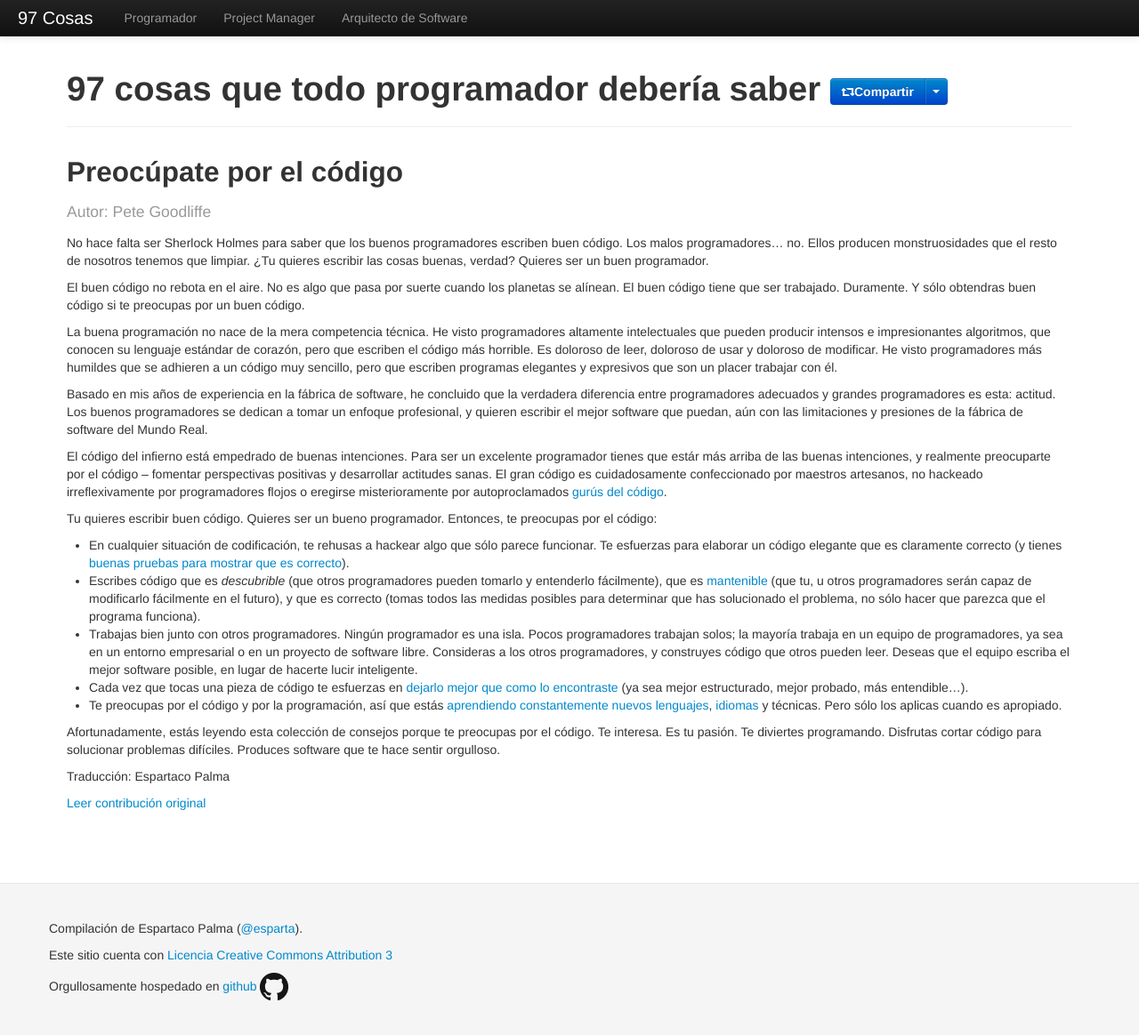
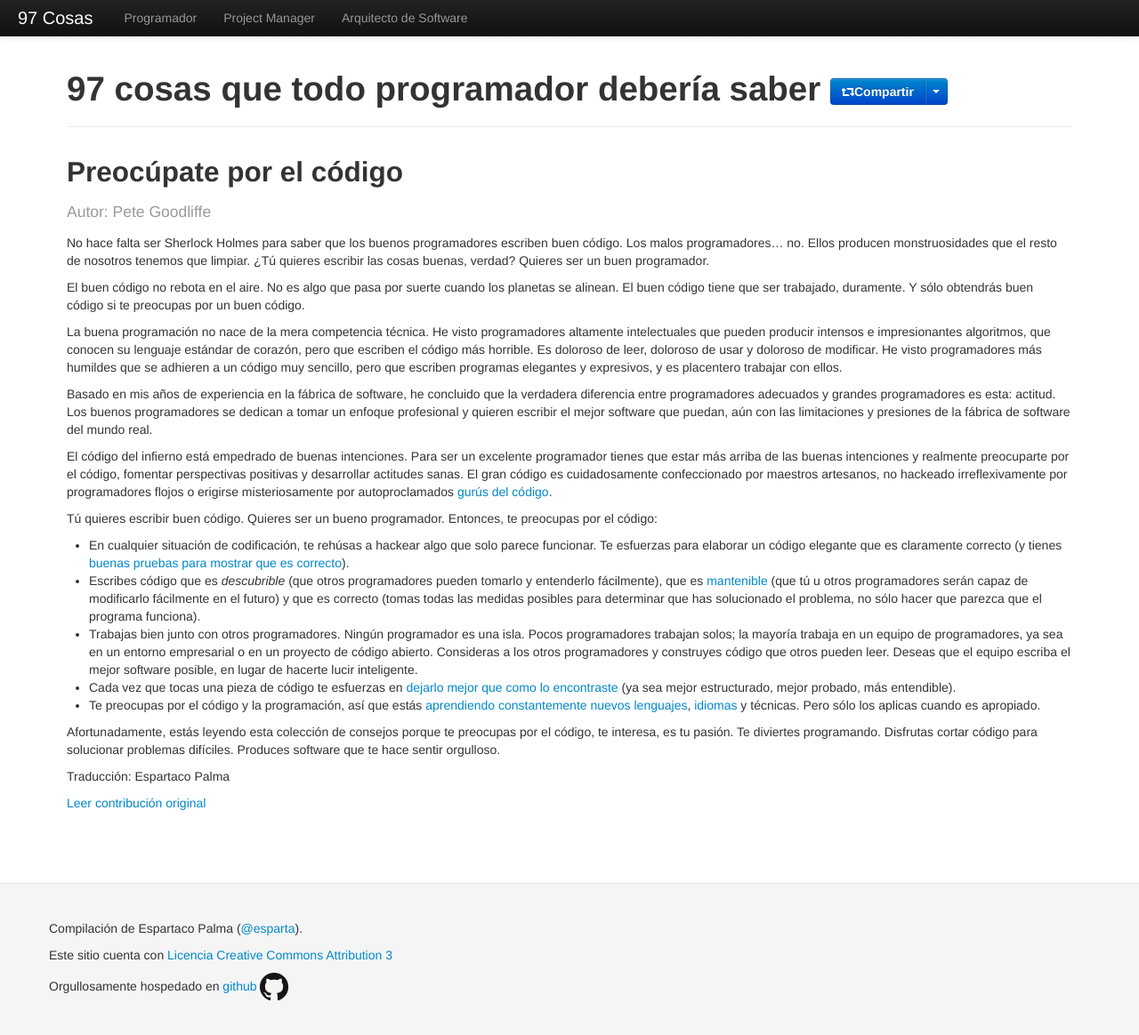
Before and after one commit to esparta/97cosas, a Jekyll site: the page built from programador/preocupate-por-el-codigo.md, in a window 1280 px wide and 1166 px high. Shown: the whole window at 89% size. Built offline with Jekyll 4.4.1, drawn with Linux system fonts in a browser that asks for light colours; comment, search, counter and statistics services are not loaded.

Commit message:
Spelling corrections on preocupate-por-el-codigo

```diff
--- a/programador/preocupate-por-el-codigo.md
+++ b/programador/preocupate-por-el-codigo.md
@@ -10,12 +10,12 @@ original: http://programmer.97things.oreilly.com/wiki/index.php/You_Gotta_Care_a
 No hace falta ser Sherlock Holmes para saber que los buenos
 programadores escriben buen código. Los malos programadores... no. Ellos
 producen monstruosidades que el resto de nosotros tenemos que limpiar.
-¿Tu quieres escribir las cosas buenas, verdad? Quieres ser un buen
+¿Tú quieres escribir las cosas buenas, verdad? Quieres ser un buen
 programador.
 
 El buen código no rebota en el aire. No es algo que pasa por suerte
-cuando los planetas se alínean. El buen código tiene que ser trabajado.
-Duramente. Y sólo obtendras buen código si te preocupas por un buen
+cuando los planetas se alinean. El buen código tiene que ser trabajado,
+duramente. Y sólo obtendrás buen código si te preocupas por un buen
 código.
 
 La buena programación no nace de la mera competencia técnica. He visto
@@ -24,51 +24,51 @@ impresionantes algoritmos, que conocen su lenguaje estándar de corazón,
 pero que escriben el código más horrible. Es doloroso de leer, doloroso
 de usar y doloroso de modificar. He visto programadores más humildes que
 se adhieren a un código muy sencillo, pero que escriben programas
-elegantes y expresivos que son un placer trabajar con él.
+elegantes y expresivos, y es placentero trabajar con ellos.
 
 Basado en mis años de experiencia en la fábrica de software, he
 concluido que la verdadera diferencia entre programadores adecuados y
 grandes programadores es esta: actitud. Los buenos programadores se
-dedican a tomar un enfoque profesional, y quieren escribir el mejor
+dedican a tomar un enfoque profesional y quieren escribir el mejor
 software que puedan, aún con las limitaciones y presiones de la fábrica
-de software del Mundo Real.
+de software del mundo real.
 
 El código del infierno está empedrado de buenas intenciones. Para ser un
-excelente programador tienes que estár más arriba de las buenas
-intenciones, y realmente preocuparte por el código -- fomentar
-perspectivas positivas y desarrollar actitudes sanas. El gran código es
+excelente programador tienes que estar más arriba de las buenas
+intenciones y realmente preocuparte por el código, fomentar perspectivas
+positivas y desarrollar actitudes sanas. El gran código es
 cuidadosamente confeccionado por maestros artesanos, no hackeado
-irreflexivamente por programadores flojos o eregirse misterioramente por
+irreflexivamente por programadores flojos o erigirse misteriosamente por
 autoproclamados [gurús del código][1].
 
-Tu quieres escribir buen código. Quieres ser un bueno programador.
+Tú quieres escribir buen código. Quieres ser un bueno programador.
 Entonces, te preocupas por el código:
 
-- En cualquier situación de codificación, te rehusas a hackear algo que
-sólo parece funcionar. Te esfuerzas para elaborar un código elegante que
-es claramente correcto (y tienes
-[buenas pruebas para mostrar que es correcto][2]).
-- Escribes código que es _descubrible_ (que otros programadores pueden
-tomarlo y entenderlo fácilmente), que es [mantenible][3] (que tu, u
-otros programadores serán capaz de modificarlo fácilmente en el futuro),
-y que es correcto (tomas todos las medidas posibles para determinar que
-has solucionado el problema, no sólo hacer que parezca que el programa
+- En cualquier situación de codificación, te rehúsas a hackear algo que
+solo parece funcionar. Te esfuerzas para elaborar un código elegante que
+es claramente correcto (y tienes [buenas pruebas para mostrar que es
+correcto][2]).
+* Escribes código que es _descubrible_ (que otros programadores pueden
+tomarlo y entenderlo fácilmente), que es [mantenible][3] (que tú u otros
+programadores serán capaz de modificarlo fácilmente en el futuro) y que
+es correcto (tomas todas las medidas posibles para determinar que has
+solucionado el problema, no sólo hacer que parezca que el programa
 funciona).
-- Trabajas bien junto con otros programadores. Ningún programador es una
-isla. Pocos programadores trabajan solos; la mayoría trabaja en un equipo
-de programadores, ya sea en un entorno empresarial o en un proyecto de
-software libre. Consideras a los otros programadores, y construyes código
-que otros pueden leer. Deseas que el equipo escriba el mejor software
-posible, en lugar de hacerte lucir inteligente.
-- Cada vez que tocas una pieza de código te esfuerzas en
-[dejarlo mejor que como lo encontraste][4] (ya sea mejor estructurado,
-mejor probado, más entendible...).
-- Te preocupas por el código y por la programación, así que estás
-[aprendiendo constantemente nuevos lenguajes][5], [idiomas][6] y
-técnicas. Pero sólo los aplicas cuando es apropiado.
+* Trabajas bien junto con otros programadores. Ningún programador es una
+isla. Pocos programadores trabajan solos; la mayoría trabaja en un
+equipo de programadores, ya sea en un entorno empresarial o en un
+proyecto de código abierto. Consideras a los otros programadores y
+construyes código que otros pueden leer. Deseas que el equipo escriba el
+mejor software posible, en lugar de hacerte lucir inteligente.
+* Cada vez que tocas una pieza de código te esfuerzas en [dejarlo mejor
+que como lo encontraste][4] (ya sea mejor estructurado, mejor probado,
+más entendible).
+* Te preocupas por el código y la programación, así que estás [aprendiendo
+constantemente nuevos lenguajes][5], [idiomas][6] y técnicas. Pero sólo
+los aplicas cuando es apropiado.
 
 Afortunadamente, estás leyendo esta colección de consejos porque te
-preocupas por el código. Te interesa. Es tu pasión. Te diviertes
+preocupas por el código, te interesa, es tu pasión. Te diviertes
 programando. Disfrutas cortar código para solucionar problemas
 difíciles. Produces software que te hace sentir orgulloso.
 
```
